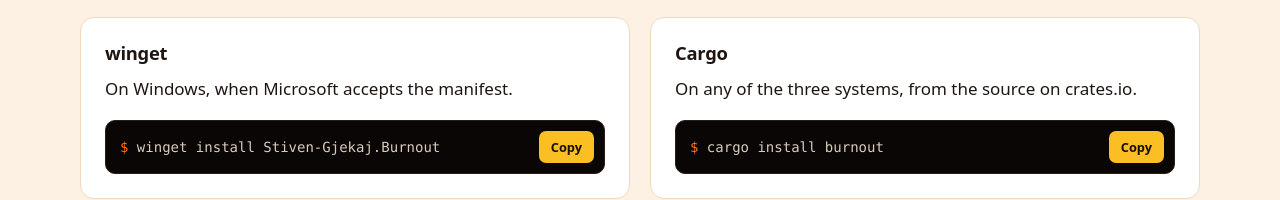
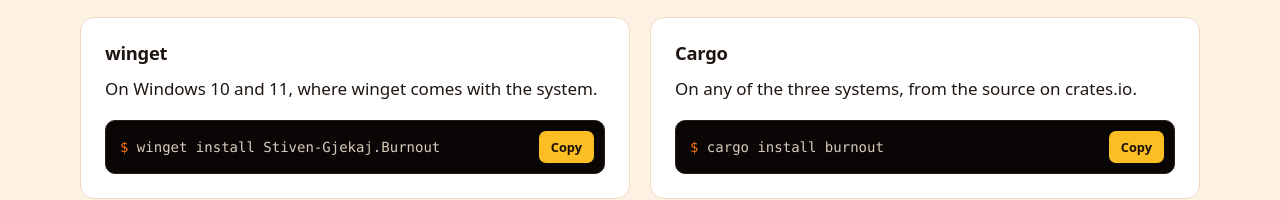
Before and after one commit to Stiven-Gjekaj/burnout-website, a plain HTML site: page public/index.html in a window 1280 px wide. Shown: the part 5434-5634 px from the top of the page. Drawn offline with Linux system fonts and the light colour scheme; no server answers.

Commit message:
docs: show winget as an install path that works now
Microsoft merged the manifest of Burnout into winget-pkgs, so the winget
card no longer waits for it.

```diff
--- a/public/index.html
+++ b/public/index.html
@@ -266,7 +266,7 @@
           </div>
           <div class="card">
             <h3>winget</h3>
-            <p>On Windows, when Microsoft accepts the manifest.</p>
+            <p>On Windows 10 and 11, where winget comes with the system.</p>
             <div class="cmd"><code>winget install Stiven-Gjekaj.Burnout</code><button type="button" class="copy" data-copy="winget install Stiven-Gjekaj.Burnout" aria-label="Copy the winget command">Copy</button></div>
           </div>
           <div class="card">
```
